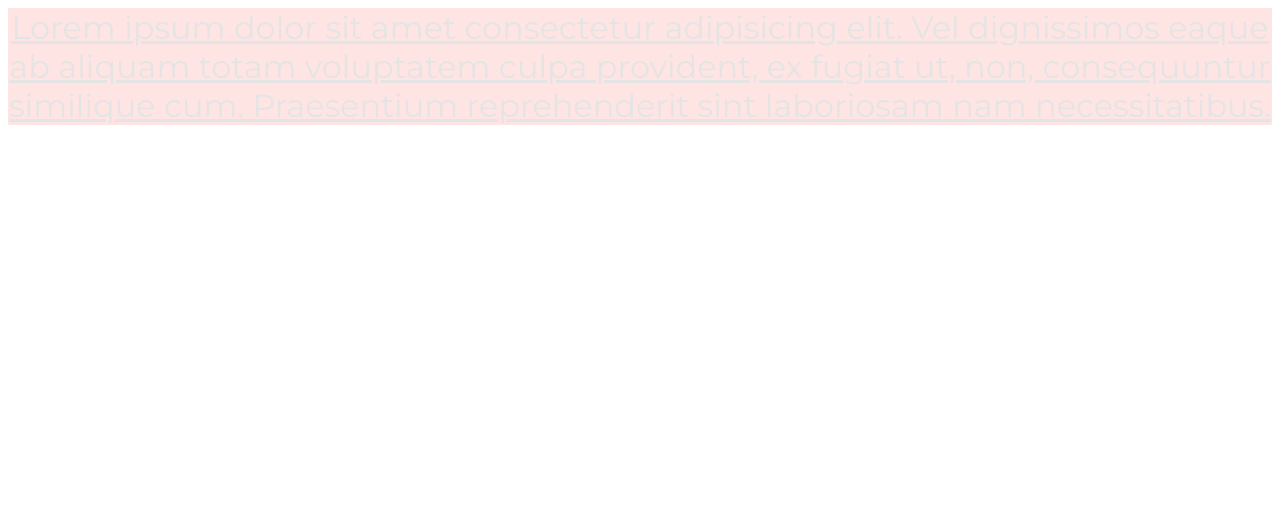
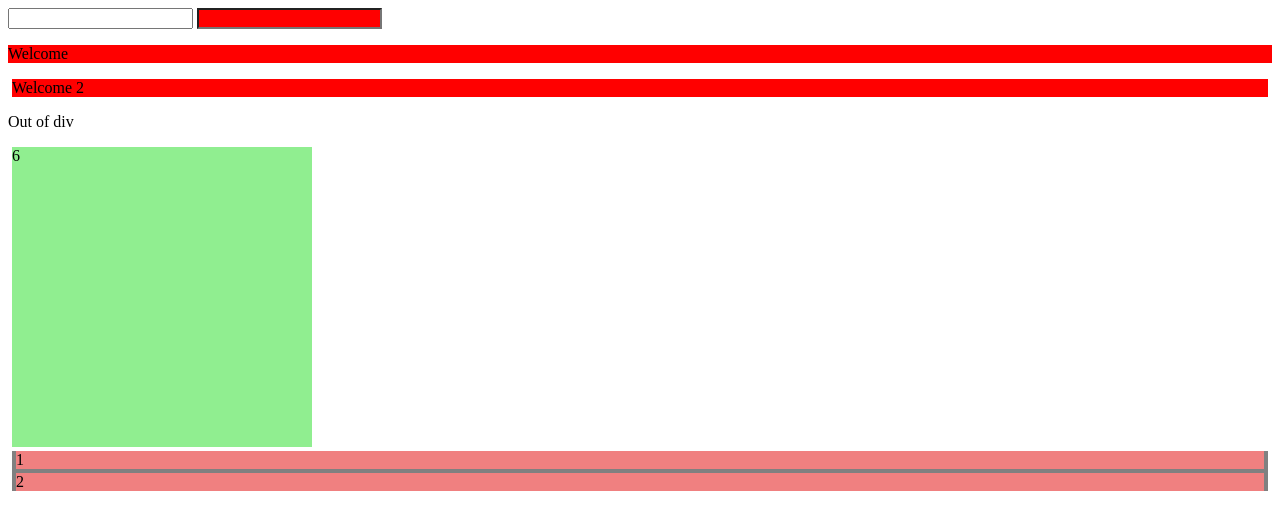
Before and after one commit to mkaanilhan/IT537, a plain HTML site: page menu.html in a window 1280 px wide. Drawn offline with Linux system fonts and the light colour scheme.

Commit message:
04.06 advanced selector

```diff
--- a/menu.html
+++ b/menu.html
@@ -11,62 +11,133 @@
         rel="stylesheet">
 
     <style>
-        html {
+        .div-1,
+        .div-2,
+        .div-3 {
+            background-color: aquamarine;
+            width: 400px;
+            height: 400px;
+            border: 5px solid red;
+            text-align: center;
+            font-size: 32px;
+            margin: 16px;
+        }
 
-            font-size: 16px;
-            font-family: "Montserrat", sans-serif;
+        /*tag'in child class'ını etkiler*/
+        section.div-4.div-1 {
+
+            background-color: red;
+            width: 400px;
+            height: 400px;
+            border: 5px solid black;
+            text-align: center;
+            font-size: 32px;
+            margin: 16px;
+        }
+
+        /*bir alt kardeşi hepsini etkiler*/
+        p+div {
 
 
+            margin: 4px;
         }
 
-        body {
-            font-size: 12px;
+
+        /*Kardeşlerin hepsini etkiler*/
+        p~div {
 
 
+            margin: 4px;
         }
 
-        .div-1 {
+        /*Child olan tag'leri etkiler*/
+        div>p {
 
-            font-size: 2rem;
-            text-align: center;
-            text-decoration: underline;
             background-color: red;
-            opacity: 0.1;
+        }
+
+        input[type='number'] {
+
+            background-color: red;
+        }
+
+        .div-6 {
+
+            background-color: lightgreen;
+            width: 300px;
+            height: 300px;
+        }
+
+        .div-6:hover {
+
+            background-color: lightsalmon;
+            width: 300px;
+            height: 300px;
+        }
+
+        .table-container:nth-child(even) {
+            background-color: gray;
+        }
+
+        .table-container>div {
+
+            margin: 4px;
+            background-color: lightcoral;
 
         }
 
 
 
-        /*
-        öncelik sırası::after
-        inline styling
-        id selector
-        class selector
-        tag selector
 
-        */
-
-        /*
-
-        inline styling
-        head-> style tag'i
-        dış .css dosyası
-
-        */
-
-        /* tag selector */
+        /*advanced selectorlerde öncelik sırası */
     </style>
 </head>
 
 <body>
 
+    <input type="text" name="email" id="email">
+
+    <input type="number" name="email" id="email">
+
+    <div>
+        <p>
+            Welcome
+        </p>
+
+        <div>
+
+            <p>
+
+                Welcome 2
+            </p>
+        </div>
+
+    </div>
+
+    <p>
+        Out of div
+    </p>
+
+    <div class='div-6'>
+
+        6
+    </div>
+
+    <div class='table-container'>
+
+        <div>
+            1
+        </div>
+        <div>
+            2
+        </div>
 
 
-    <div class='div-1'>
-        Lorem ipsum dolor sit amet consectetur adipisicing elit. Vel dignissimos eaque ab aliquam totam voluptatem culpa
-        provident, ex fugiat ut, non, consequuntur similique cum. Praesentium reprehenderit sint laboriosam nam
-        necessitatibus.
     </div>
+
+
+
+
 
 
 </body>
```
